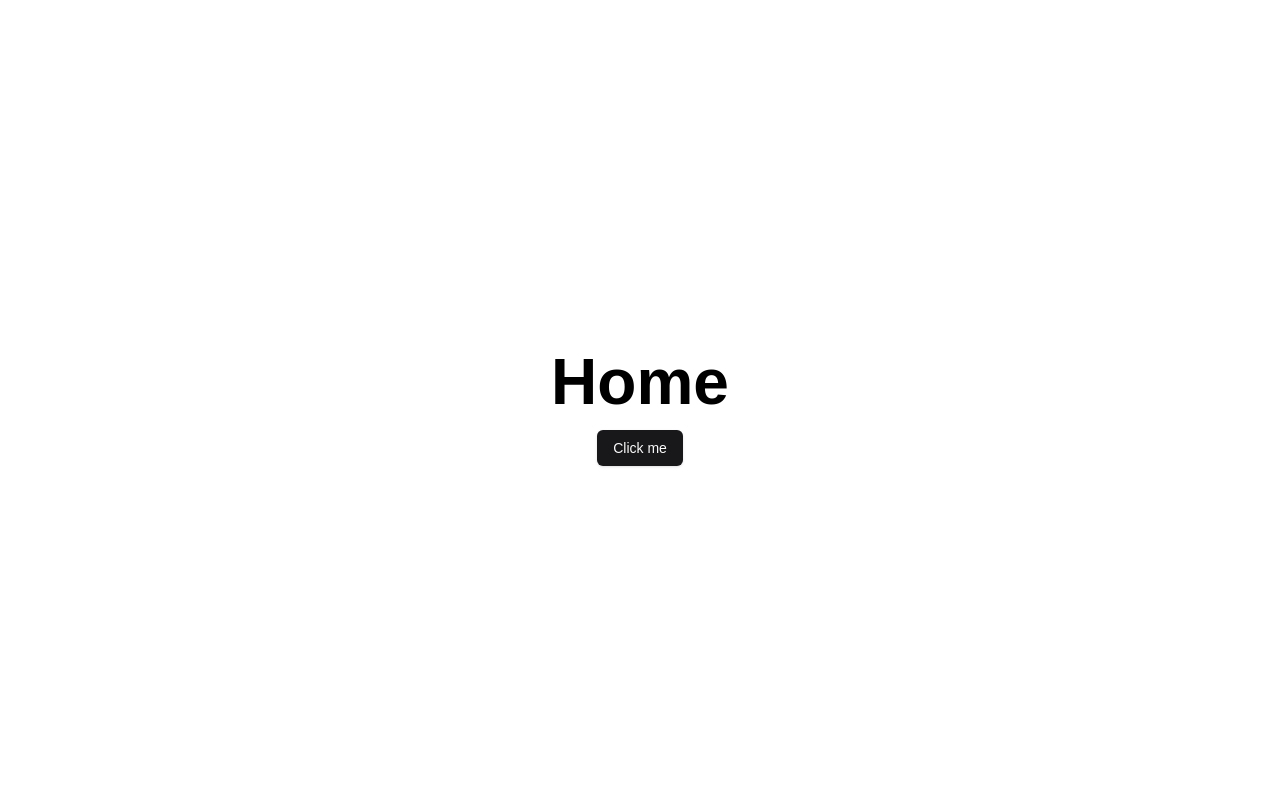
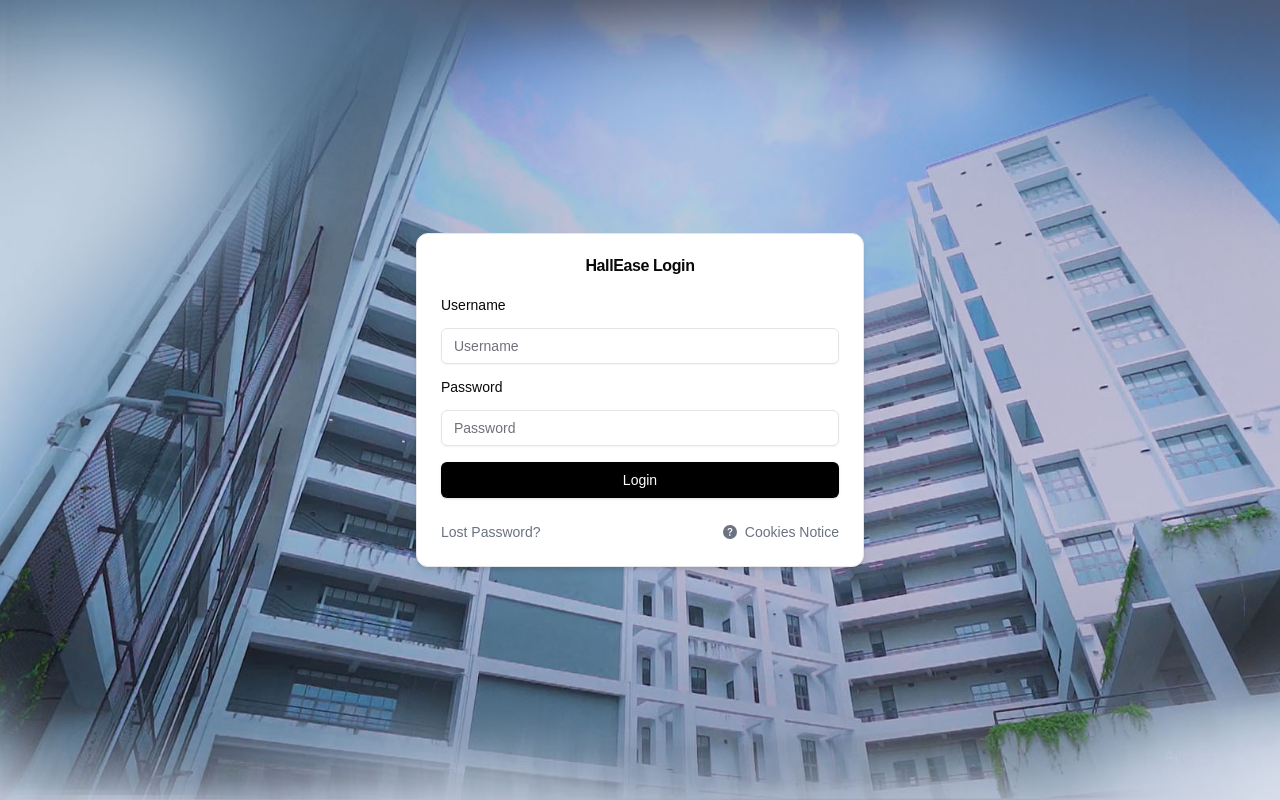
Before and after one commit to zaplink/HallEase-New, a Next.js app: page / in a window 1280 px wide. Built offline with nearby package versions, Linux system fonts and the light colour scheme.

Commit message:
add backgroud image to home

```diff
--- a/src/app/login/page.tsx
+++ b/src/app/login/page.tsx
@@ -13,7 +13,7 @@ import { BsFillQuestionCircleFill } from "react-icons/bs";
 
 export default function Login() {
   return (
-    <div className="flex items-center justify-center min-h-screen bg-gray-50">
+    // <div className="flex items-center justify-center min-h-screen bg-gray-50">
       <Card className="w-full max-w-md shadow-md">
         <CardHeader>
           <CardTitle className="text-center">HallEase Login</CardTitle>
@@ -48,6 +48,6 @@ export default function Login() {
           </div>
         </CardFooter>
       </Card>
-    </div>
+    // </div>
   );
 }
--- a/src/app/page.tsx
+++ b/src/app/page.tsx
@@ -1,10 +1,35 @@
-import { Button } from "@/components/ui/button"
+import Login from "./login/page";
 
 export default function Home() {
   return (
-    <div style={{ display: 'flex', flexDirection: 'column', justifyContent: 'center', alignItems: 'center', height: '100vh' }}>
-      <h1 style={{ fontSize: '4rem', fontWeight: 'bold' }}>Home</h1>
-      <Button>Click me</Button>
+    <div style={{ position: "relative", height: "100vh" }}>
+      {/* Background Section */}
+      <section
+        style={{
+          backgroundImage: "url('/fct1.jpg')",
+          backgroundSize: "cover",
+          backgroundPosition: "center",
+          height: "100vh",
+          position: "absolute",
+          top: 0,
+          left: 0,
+          width: "100%",
+          zIndex: -1,
+        }}
+      ></section>
+
+      {/* Encapsulate login into a flex box */}
+      <div
+        style={{
+          display: "flex",
+          alignItems: "center",
+          justifyContent: "center",
+          height: "100%",
+        }}
+      >
+        <Login/>
+
+      </div>
     </div>
   );
 }
```
Also changed, not shown: public/fct1.jpg (added).
